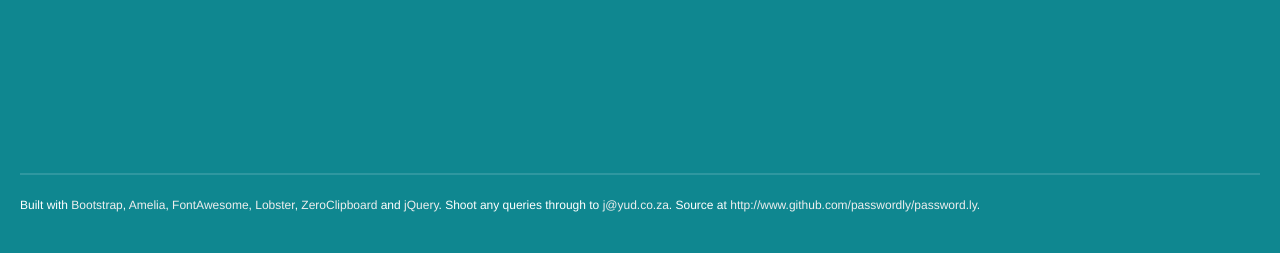
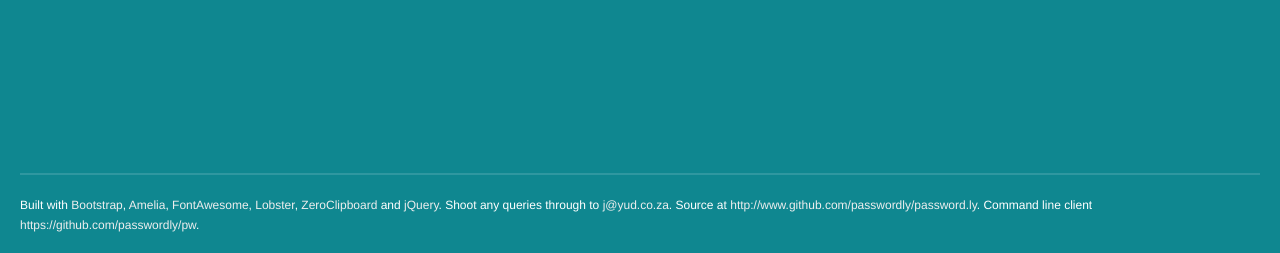
Before and after one commit to passwordly/password.ly, a Flask app: page / in a window 1280 px wide. Shown: the part 547-800 px from the top of the page. Run offline with Flask 2, Linux system fonts and the light colour scheme; some libraries are stand-ins or nearby versions.

Commit message:
Add a link to the command-line client

```diff
--- a/templates/base.htm
+++ b/templates/base.htm
@@ -47,7 +47,7 @@
         </div>
         <footer>
           <hr>
-          Built with <a href="http://twitter.github.com/bootstrap/">Bootstrap</a>, <a href="http://bootswatch.com/amelia/">Amelia</a>, <a href="http://fortawesome.github.com/Font-Awesome/">FontAwesome</a>, <a href="http://www.google.com/webfonts/specimen/Lobster">Lobster</a>, <a href="http://code.google.com/p/zeroclipboard/">ZeroClipboard</a> and <a href="http://www.jquery.com">jQuery</a>. Shoot any queries through to <script language="javascript" type="text/javascript">var e='a</o.zd.c@yu\">j.za.coyud:j@ltomaif=\"hre<a ';var l=42;var s='';for(var k=0;k<=l/3;k++)s+=e.substring(l-k*3,l-k*3+3);s+='a>';document.write(s);</script><noscript><span>j&nbsp;[at]</span><span style="display:none;">at</span>&nbsp;yud &lt;dot&gt; co &lt;dot&gt; za</noscript>. Source at <a href="http://www.github.com/passwordly/password.ly">http://www.github.com/passwordly/password.ly</a>.
+          Built with <a href="http://twitter.github.com/bootstrap/">Bootstrap</a>, <a href="http://bootswatch.com/amelia/">Amelia</a>, <a href="http://fortawesome.github.com/Font-Awesome/">FontAwesome</a>, <a href="http://www.google.com/webfonts/specimen/Lobster">Lobster</a>, <a href="http://code.google.com/p/zeroclipboard/">ZeroClipboard</a> and <a href="http://www.jquery.com">jQuery</a>. Shoot any queries through to <script language="javascript" type="text/javascript">var e='a</o.zd.c@yu\">j.za.coyud:j@ltomaif=\"hre<a ';var l=42;var s='';for(var k=0;k<=l/3;k++)s+=e.substring(l-k*3,l-k*3+3);s+='a>';document.write(s);</script><noscript><span>j&nbsp;[at]</span><span style="display:none;">at</span>&nbsp;yud &lt;dot&gt; co &lt;dot&gt; za</noscript>. Source at <a href="http://www.github.com/passwordly/password.ly">http://www.github.com/passwordly/password.ly</a>. Command line client <a href="https://github.com/passwordly/pw">https://github.com/passwordly/pw</a>.
         </footer>
       </div>
     </div>
```
